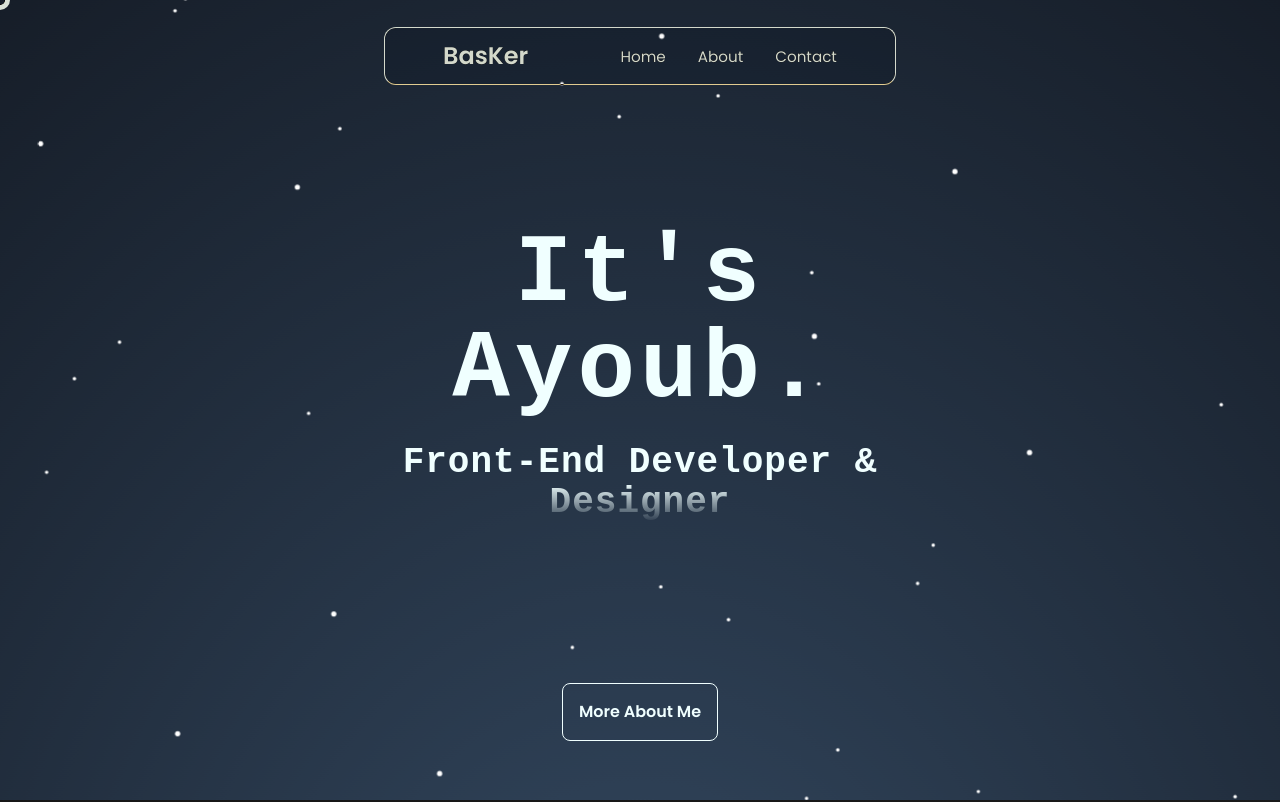
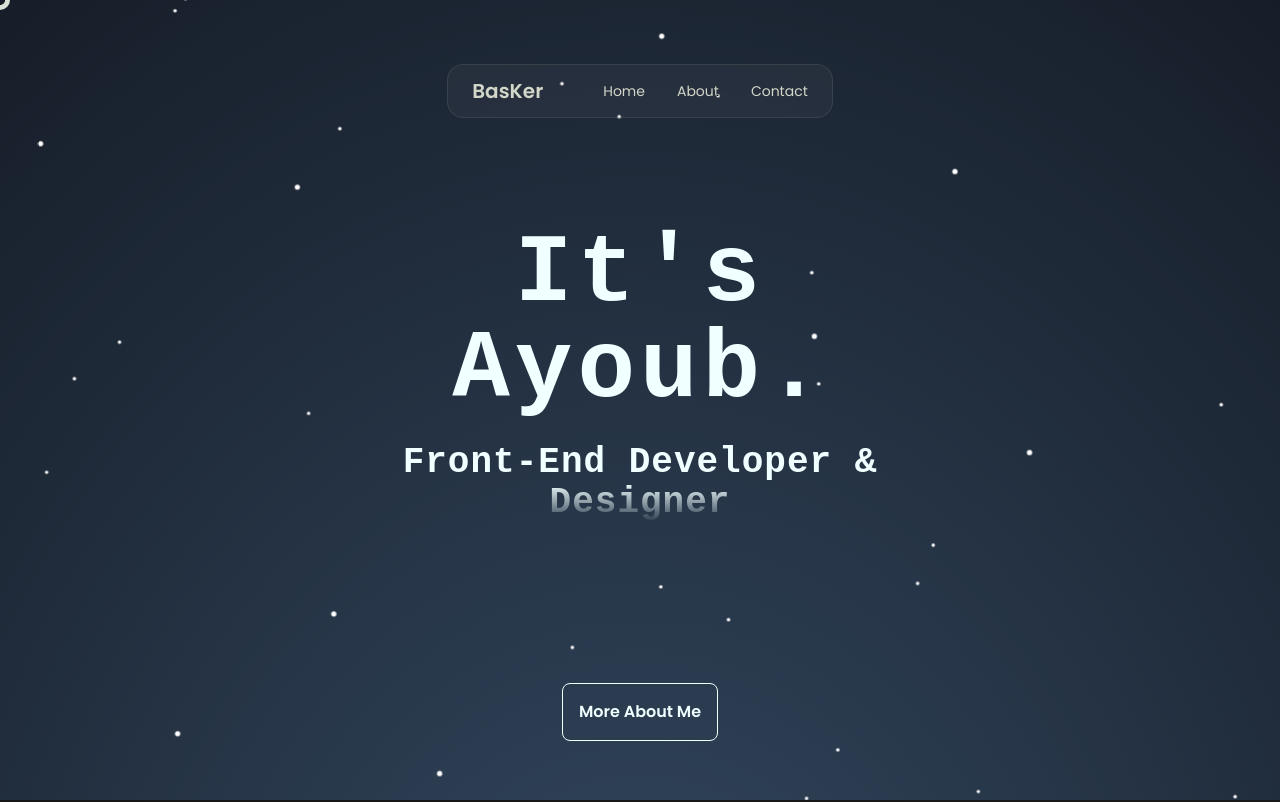
Before and after one commit to baskerayoub/portfolio, a React (Vite) app: page / in a window 1280 px wide. Shown: the top 802 px of the page. Built offline with nearby package versions, Linux system fonts and the light colour scheme; a web font is replaced by a local one.

Commit message:
last xD ??

```diff
--- a/index.html
+++ b/index.html
@@ -34,6 +34,16 @@
       <link rel="preconnect" href="https://fonts.gstatic.com" crossorigin>
       <link href="https://fonts.googleapis.com/css2?family=Bebas+Neue&display=swap" rel="stylesheet">
 
+        <!--
+    arabic font
+      font-family: "El Messiri", sans-serif;
+
+      -->
+    <link rel="preconnect" href="https://fonts.googleapis.com">
+    <link rel="preconnect" href="https://fonts.gstatic.com" crossorigin>
+    <link href="https://fonts.googleapis.com/css2?family=El+Messiri:wght@400..700&display=swap" rel="stylesheet">
+
+
   </head>
   <body>
     <div id="root"></div>
--- a/src/App.css
+++ b/src/App.css
@@ -8,9 +8,12 @@ body{
   background-size: 200% 200%;
   height: 100vh;
   width: 100%;
+  cursor : none;
+
 }
 
 *{
+  cursor : none;
 }
 
 #baskerinfotext{
--- a/src/App.jsx
+++ b/src/App.jsx
@@ -3,6 +3,9 @@ import gsap from "gsap";
 
 import "./App.css";
 import "./cursor.css";
+
+// Import the new component
+import IntroScreen from "./Components/IntroScreen.";
 
 import Navbar from "./Components/Navbar";
 import ButtonAbout from "./Components/ButtonAbout";
@@ -22,12 +25,15 @@ import { ScrollToPlugin } from "gsap/ScrollToPlugin";
 function App() {
   gsap.registerPlugin(ScrollToPlugin);
 
+  // State to control the Intro Screen
+  const [showIntro, setShowIntro] = useState(true);
+
   const followerRef = useRef(null);
   const cursorChild = useRef(null);
   const animationRef = useRef(null);
   const lastTimeRef = useRef(0);
 
-  // Throttle mouse move to 16ms (60fps)
+  // ... (Keep all your existing Cursor Logic here: handleMouseMove, handleClick, HoverON, HoverOFF) ...
   const handleMouseMove = useCallback((e) => {
     const now = Date.now();
     if (now - lastTimeRef.current < 16) return;
@@ -97,8 +103,21 @@ function App() {
     };
   }, [handleMouseMove, handleClick]);
 
+  // If showing intro, we disable scrolling on the body to prevent users scrolling while screen is black
+  useEffect(() => {
+    if (showIntro) {
+      document.body.style.overflow = "hidden";
+    } else {
+      document.body.style.overflow = "auto";
+      document.body.style.overflowX = "hidden"; // maintain your original css
+    }
+  }, [showIntro]);
+
   return (
     <>
+      {/* Render IntroScreen if showIntro is true */}
+      {showIntro && <IntroScreen onComplete={() => setShowIntro(false)} />}
+
       <div className="cursor" ref={followerRef}>
         <span className="cursorChild" ref={cursorChild}></span>
       </div>
@@ -107,6 +126,7 @@ function App() {
         <Navbar/>
       </div>
 
+      {/* Rest of your page content */}
       <div id="page1">
         <Background>
           <div className="TitleMainPage gap-20">
@@ -126,7 +146,8 @@ function App() {
       </div>
 
       <div id="page2" className="mt-5">
-        <div className="flex lg:flex-row md:flex-col justify-center lg:scale-100 md:scale-120 scale-70 lg:justify-around md:justify-safe items-center text-black h-full">
+         {/* ... (Keep existing content for Page 2) ... */}
+         <div className="flex lg:flex-row md:flex-col justify-center lg:scale-100 md:scale-120 scale-70 lg:justify-around md:justify-safe items-center text-black h-full">
           <LeftSide HoverOn={() => HoverON(3)} HoverOff={HoverOFF} />
           <RightSide
             whoveron={() => HoverON(4)}
@@ -138,7 +159,8 @@ function App() {
       </div>
 
       <div id="page3" className="text-black">
-        <div className="flex lg:flex-row md:flex-row flex-col lg:mb-0 md:mb-0 lg:scale-100 md:scale-120 scale-60 text-4xl h-full lg:justify-around md:justify-evenly justify-center items-center">
+         {/* ... (Keep existing content for Page 3) ... */}
+         <div className="flex lg:flex-row md:flex-row flex-col lg:mb-0 md:mb-0 lg:scale-100 md:scale-120 scale-60 text-4xl h-full lg:justify-around md:justify-evenly justify-center items-center">
           <ThirdLeft
             MouseEnterInCart={() => HoverON(0)}
             MouseLeaveInCart={HoverOFF}
@@ -150,32 +172,20 @@ function App() {
       </div>
 
       <div id="page4" className="flex justify-around items-center">
-        <div className="w-2/5 ml-5 lg:block md:block hidden lg:scale-100 md:scale-100 scale-50">
+         {/* ... (Keep existing content for Page 4) ... */}
+         <div className="w-2/5 ml-5 lg:block md:block hidden lg:scale-100 md:scale-100 scale-50">
           <ContactText ContactTextHoverOn={()=>{HoverON(7)}} ContactTextHoverOff={HoverOFF}/>
-
-
         </div>
         <div className="w-3/5 flex justify-center">
           <ContactForm />
         </div>
       </div>
 
-      <div id="page5" onMouseEnter={()=>{HoverON(0)}}>
+      <div id="page5">
         <Footer SocialTextOn={()=>{HoverON(5)}} SocialTextOff={HoverOFF}/>
-
-
           <button className="hover:cursor-pointer"
             onClick={() => gsap.to(window, { scrollTo: { y: "#page2" }, duration: 1 })}>return</button>
-
-
-
-
-
-
-
       </div>
-
-
 
     </>
   );
--- /dev/null
+++ b/src/Components/IntroScreen..jsx
@@ -0,0 +1,73 @@
+import React, { useRef, useEffect } from "react";
+import gsap from "gsap";
+
+export default function IntroScreen({ onComplete }) {
+  const textRef = useRef(null);
+  const containerRef = useRef(null);
+
+  useEffect(() => {
+    const tl = gsap.timeline({
+      onComplete: () => {
+        onComplete();
+      },
+    });
+
+    const greetings = [
+      "Hello",
+      "مـرحـبــا",
+      "Bonjour",
+      "ⴰⵣⵓⵍ"
+    ];
+
+    greetings.forEach((word) => {
+      tl.set(textRef.current, { textContent: word });
+
+      tl.fromTo(
+        textRef.current,
+        { opacity: 0, scale: 0.9, filter: "blur(10px)" },
+        {
+            opacity: 1,
+            scale: 1,
+            filter: "blur(0px)",
+            duration: 0.2,
+            ease: "power2.out"
+        }
+      );
+
+      tl.to(textRef.current, {
+          duration: 0.2
+      });
+
+      tl.to(textRef.current, {
+        opacity: 0,
+        filter: "blur(10px)",
+        scale: 1.1,
+        duration: 0.2,
+        ease: "power2.in",
+      });
+    });
+
+    tl.to(containerRef.current, {
+      duration: 1,
+      opacity: 0,
+      ease: "power2.inOut",
+    });
+
+  }, [onComplete]);
+
+  return (
+    <div
+      ref={containerRef}
+      className="fixed inset-0 z-[99999] bg-black/60 backdrop-blur-xl flex justify-center items-center select-none"
+    >
+      <h1
+        ref={textRef}
+        className="text-white text-7xl font-bold tracking-widest"
+        style={{ fontFamily: "'El Messiri', sans-serif",
+         }}
+      >
+        Hello
+      </h1>
+    </div>
+  );
+}
--- a/src/Components/Navbar.jsx
+++ b/src/Components/Navbar.jsx
@@ -1,37 +1,84 @@
+import { useEffect, useRef } from "react"
 import Elastic from "./elastic"
 import gsap from "gsap"
-import {ScrollToPlugin} from "gsap/ScrollToPlugin"
-
+import { ScrollToPlugin } from "gsap/ScrollToPlugin"
+import { ScrollTrigger } from "gsap/ScrollTrigger"
 
 export default function Navbar() {
-    gsap.registerPlugin(ScrollToPlugin)
+  const navRef = useRef(null)
 
+  useEffect(() => {
+    gsap.registerPlugin(ScrollToPlugin, ScrollTrigger)
 
+    let hidden = false
 
+    ScrollTrigger.create({
+      start: 0,
+      end: "max",
+      onUpdate(self) {
+        // self.direction: 1 = down, -1 = up
+        if (self.direction === 1 && !hidden) {
+          hidden = true
+          gsap.to(navRef.current, {
+            y: -80,
+            opacity: 0,
+            scale: 0.98,
+            duration: 0.35,
+            ease: "expo.out",
+          })
+        }
 
-    return (
-    <div className="flex justify-center">
-        <div id="navbarchild" className="flex justify-around items-center mt-8 border-b-amber-100 border rounded-xl lg:w-lg sm:px-9 md:w-2xs p-4 lg:p-3 ">
-            <div className="font-bold text-3xl lg:block md:hidden hidden" >
-                <Elastic xvalue={0.35} yvalue={0.35}>
-                <h1 className="text-2xl cursor-help">
-                    BasKer
-                </h1>
+        if (self.direction === -1 && hidden) {
+          hidden = false
+          gsap.to(navRef.current, {
+            y: 0,
+            opacity: 1,
+            scale: 1,
+            duration: 0.35,
+            ease: "expo.out",
+          })
+        }
+      },
+    })
+  }, [])
 
-                </Elastic>
-            </div>
-            <div id="navv" className="list-none flex gap-8 cursor-pointer text-[95%] mt-0.5">
-                <li onClick={() => gsap.to(window, { scrollTo: {y : 0}, duration: 1 })} className="hover:scale-110">Home</li>
-                <li onClick={() => gsap.to(window, { scrollTo: {y : "#page2"}, duration: 1 })} className="hover:scale-110">About</li>
-                <li onClick={() => gsap.to(window, { scrollTo: "#page4", duration: 1 })} className="hover:scale-110">Contact</li>
-            </div>
+  return (
+    <div className="fixed top-0 w-full flex justify-center z-50 pointer-events-none">
+      <div
+        ref={navRef}
+        className="pointer-events-auto flex justify-around items-center mt-6
+        border border-white/10 rounded-2xl
+        backdrop-blur-xl bg-white/5
+        lg:w-lg md:w-2xs px-6 py-3 shadow-lg
+        scale-110
+        "
+      >
+        <div className="font-bold lg:block md:hidden hidden mr-15">
+          <Elastic xvalue={0.35} yvalue={0.35}>
+            <h1 className="text-xl">BasKer</h1>
+          </Elastic>
         </div>
 
-
-
-
-
-
+        <ul className="flex gap-8 text-sm cursor-pointer">
+          <li onClick={() => gsap.to(window, { scrollTo: 0, duration: 1 })}>
+            Home
+          </li>
+          <li
+            onClick={() =>
+                gsap.to(window, { scrollTo: "#page2", duration: 1 })
+            }
+            >
+            About
+          </li>
+          <li
+            onClick={() =>
+                gsap.to(window, { scrollTo: "#page4", duration: 1 })
+            }
+            >
+            Contact
+          </li>
+        </ul>
+      </div>
     </div>
   )
 }
--- a/src/Components/Page 2/LeftSide.jsx
+++ b/src/Components/Page 2/LeftSide.jsx
@@ -39,7 +39,7 @@ function LeftSide({ HoverOn, HoverOff }) {
       position: "relative",
       left: "-780px",
       rotate: "30deg",
-      filter: "blur(50px)",
+      filter: "blur(10px)",
       scale: 0.1,
     });
 
--- a/src/Components/Page5/Footer.jsx
+++ b/src/Components/Page5/Footer.jsx
@@ -6,7 +6,7 @@ import { gsap } from "gsap";
 import TextPlugin from "gsap/TextPlugin";
 import Elastic from "../elastic"
 import { useEffect, useState } from "react";
-export default function Footer({SocialTextOn , SocialTextOff}) {
+export default function Footer() {
   const [textsocialcounter, setTextsocialcounter] = useState(1);
 
 
@@ -35,7 +35,7 @@ export default function Footer({SocialTextOn , SocialTextOff}) {
   return (
     <div id="footer" onMouseEnter={()=>FooterHover()} className="flex flex-col justify-around items-center h-full p-4 gap-4">
         <div>
-          <h1 id="social" className="h-[30px] text-center tracking-[5px] font-bold text-3xl" onMouseEnter={SocialTextOn} onMouseLeave={SocialTextOff}>MY SOCIAL SPACES</h1>
+          <h1 id="social" className="h-[30px] text-center tracking-[5px] font-bold text-3xl" >MY SOCIAL SPACES</h1>
 
         </div>
         <div className="flex justify-center items-center gap-8 text-4xl text-white/80">
--- a/src/Components/Page5/footer.css
+++ b/src/Components/Page5/footer.css
@@ -21,22 +21,17 @@
 }
 #instagram:hover{
     color: #34abf0;
-    cursor: pointer;
 }
 #linkedin:hover{
     color: #FFA500;
-    cursor: pointer;
 }
 
 #github:hover{
     color: azure;
-    cursor: pointer;
 }
 #discord:hover{
     color: #ffae00;
-    cursor: pointer;
 }
 #twitter:hover{
     color: azure;
-    cursor: pointer;
 }
```
